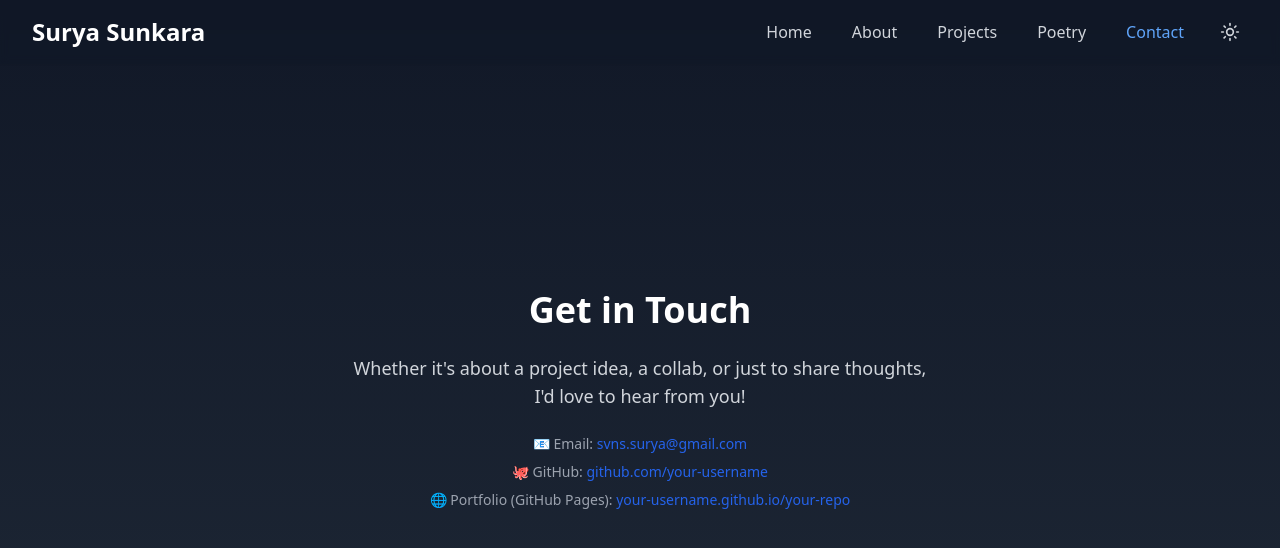
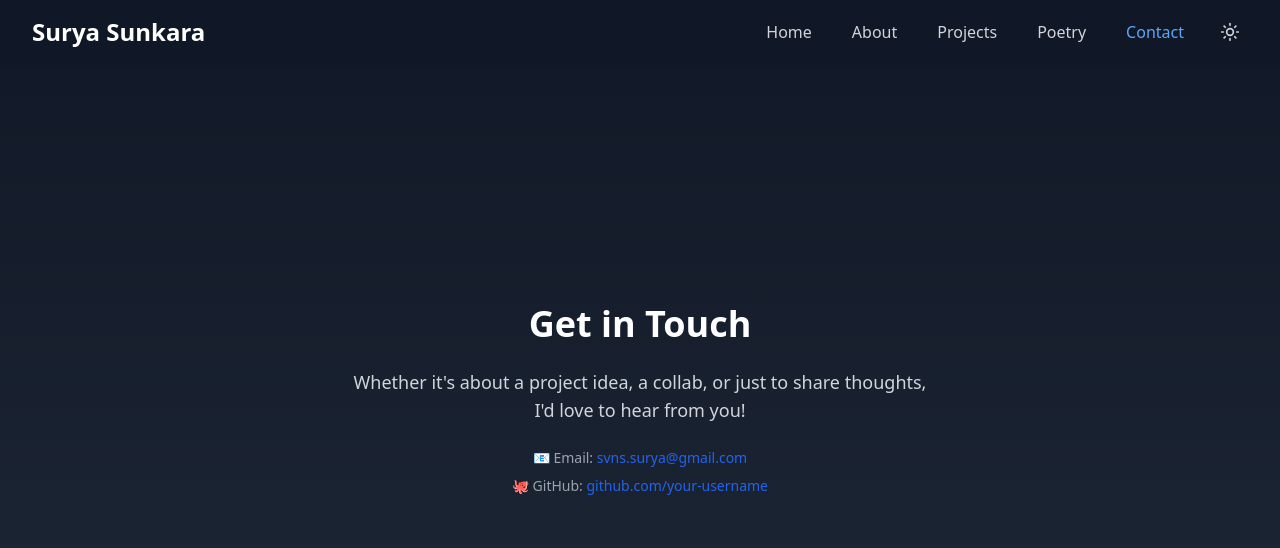
Before and after one commit to sunkmechie/my-portfolio, a React (Vite) app: page /contact in a window 1280 px wide. Shown: the top 548 px of the page. Built offline with nearby package versions, Linux system fonts and the light colour scheme.

Commit message:
Update Contact.tsx

```diff
--- a/src/pages/Contact.tsx
+++ b/src/pages/Contact.tsx
@@ -14,11 +14,9 @@ const Contact = () => {
             📧 Email: <a href="mailto:svns.surya@gmail.com" className="text-blue-600 hover:underline">svns.surya@gmail.com</a>
           </p>
           <p className="text-sm text-gray-600 dark:text-gray-400">
-            🐙 GitHub: <a href="https://github.com/your-username" target="_blank" rel="noopener noreferrer" className="text-blue-600 hover:underline">github.com/your-username</a>
+            🐙 GitHub: <a href="https://github.com/sunkmechie" target="_blank" rel="noopener noreferrer" className="text-blue-600 hover:underline">github.com/your-username</a>
           </p>
-          <p className="text-sm text-gray-600 dark:text-gray-400">
-            🌐 Portfolio (GitHub Pages): <a href="https://your-username.github.io/your-repo/" target="_blank" rel="noopener noreferrer" className="text-blue-600 hover:underline">your-username.github.io/your-repo</a>
-          </p>
+
         </div>
       </div>
     </div>
```
